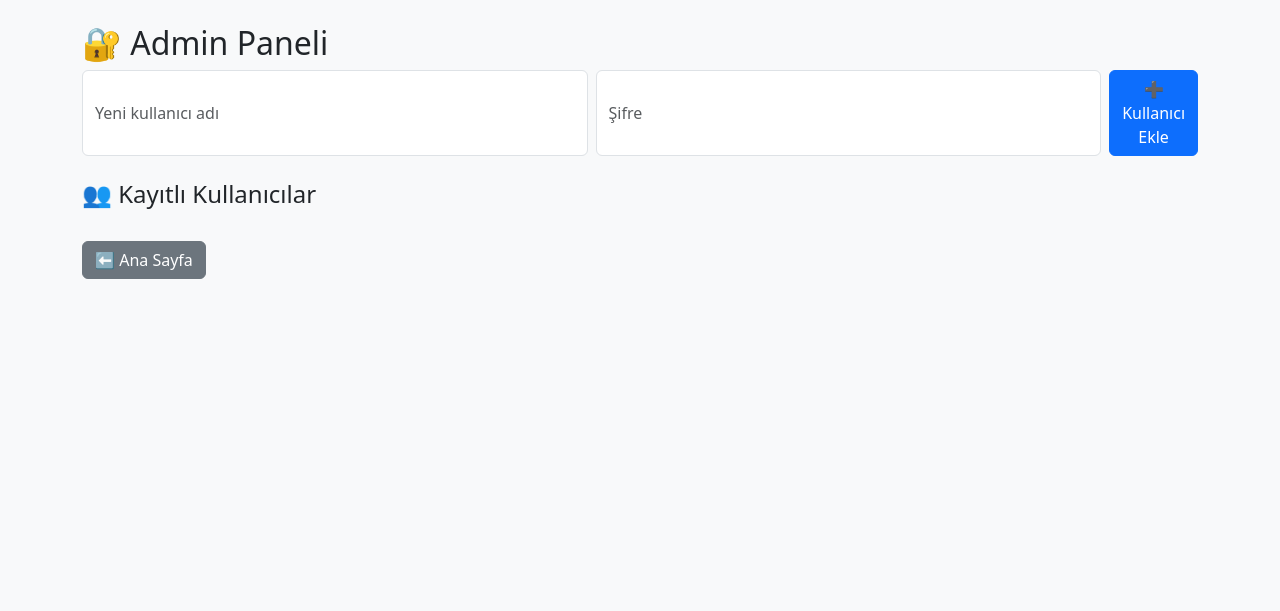
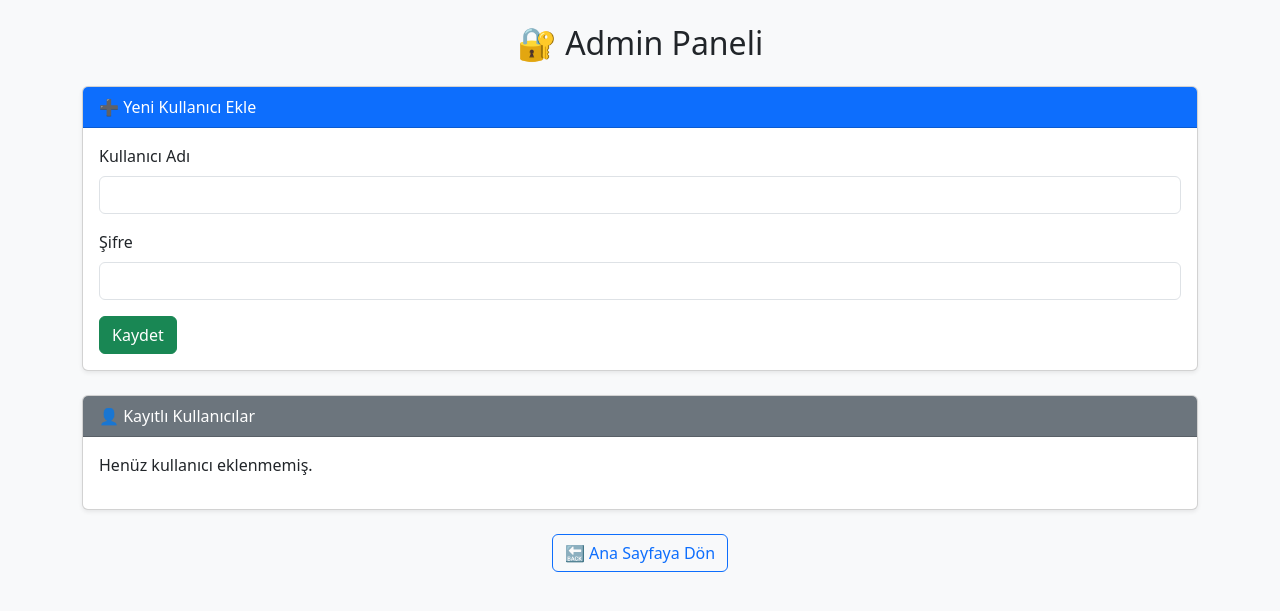
Before and after one commit to TeraH4wk/fiyat-paneli, a Flask app: template templates/admin.html in a window 1280 px wide. Shown: the top 611 px of the page. Run offline with Flask 3, Linux system fonts and the light colour scheme; the template is opened without the code that fills it, so the values that code supplies are empty.

Commit message:
Yeni Güncelleme

```diff
--- a/app.py
+++ b/app.py
@@ -5,7 +5,7 @@ import json
 from dotenv import load_dotenv
 from datetime import datetime, timedelta
 
-# Ortam değişkenlerini yükle
+# Çevre değişkenlerini yükle
 load_dotenv()
 
 UPLOAD_KLASORU = os.path.dirname(os.path.abspath(__file__))
@@ -14,10 +14,11 @@ KULLANICI_DOSYA_YOLU = os.path.join(UPLOAD_KLASORU, "kullanicilar.json")
 app = Flask(__name__)
 app.secret_key = os.getenv("SECRET_KEY")
 
+# Yanlış girişleri izleme
 YANLIS_GIRIS_SAYISI = {}
 ENGELLENEN_KULLANICILAR = {}
 
-# Eğer kullanıcı dosyası yoksa admin'i yaz
+# Varsayılan admin kullanıcısı
 if not os.path.exists(KULLANICI_DOSYA_YOLU):
     with open(KULLANICI_DOSYA_YOLU, "w") as f:
         json.dump([{"kullanici": os.getenv("PANEL_KULLANICI"), "sifre": os.getenv("PANEL_SIFRE")}], f)
@@ -34,28 +35,29 @@ def kullanici_dogrula(kullanici, sifre):
 
 @app.route("/admin", methods=["GET", "POST"])
 def admin_panel():
-    if not session.get("giris") or session.get("kullanici") != os.getenv("PANEL_KULLANICI"):
+    if not (session.get("giris") and session.get("kullanici") == os.getenv("PANEL_KULLANICI")):
         return redirect(url_for("login"))
-
-    with open(KULLANICI_DOSYA_YOLU, "r") as f:
-        kullanicilar = json.load(f)
 
     if request.method == "POST":
         yeni_kullanici = request.form.get("yeni_kullanici")
         yeni_sifre = request.form.get("yeni_sifre")
 
-        if yeni_kullanici and yeni_sifre:
-            kullanicilar.append({"kullanici": yeni_kullanici, "sifre": yeni_sifre})
-            with open(KULLANICI_DOSYA_YOLU, "w") as f:
-                json.dump(kullanicilar, f)
-            flash("✅ Yeni kullanıcı eklendi!", "success")
-        else:
-            flash("❌ Boş alan bırakılamaz.", "danger")
+        with open(KULLANICI_DOSYA_YOLU, "r") as f:
+            veriler = json.load(f)
 
+        veriler.append({"kullanici": yeni_kullanici, "sifre": yeni_sifre})
+
+        with open(KULLANICI_DOSYA_YOLU, "w") as f:
+            json.dump(veriler, f)
+
+        flash("Yeni kullanıcı eklendi", "success")
         return redirect(url_for("admin_panel"))
 
+    # GET: Kullanıcıları oku ve sayfaya yolla
+    with open(KULLANICI_DOSYA_YOLU, "r") as f:
+        kullanicilar = json.load(f)
+
     return render_template("admin.html", kullanicilar=kullanicilar)
-
 
 
 @app.route("/", methods=["GET"])
--- a/templates/admin.html
+++ b/templates/admin.html
@@ -3,35 +3,69 @@
 <head>
     <meta charset="UTF-8">
     <title>Admin Paneli</title>
+    <meta name="viewport" content="width=device-width, initial-scale=1">
     <link href="https://cdn.jsdelivr.net/npm/bootstrap@5.3.0/dist/css/bootstrap.min.css" rel="stylesheet">
 </head>
-<body class="p-4 bg-light">
-    <div class="container">
-        <h2>🔐 Admin Paneli</h2>
+<body class="bg-light">
+<div class="container py-4">
+    <h2 class="mb-4 text-center">🔐 Admin Paneli</h2>
 
-        <form action="/admin" method="post" class="mb-4 d-flex gap-2">
-            <input type="text" name="yeni_kullanici" placeholder="Yeni kullanıcı adı" class="form-control" required>
-            <input type="password" name="yeni_sifre" placeholder="Şifre" class="form-control" required>
-            <button type="submit" class="btn btn-primary">➕ Kullanıcı Ekle</button>
-        </form>
-
+    <!-- Flash mesajlar -->
     {% with messages = get_flashed_messages(with_categories=true) %}
         {% for kategori, mesaj in messages %}
-                <div class="alert alert-{{ kategori }} alert-dismissible fade show" role="alert">
+            <div class="alert alert-{{ 'success' if kategori == 'success' else 'danger' }} alert-dismissible fade show" role="alert">
                 {{ mesaj }}
                 <button type="button" class="btn-close" data-bs-dismiss="alert"></button>
             </div>
         {% endfor %}
     {% endwith %}
 
-        <h4>👥 Kayıtlı Kullanıcılar</h4>
-        <ul class="list-group">
-            {% for kullanici in kullanicilar %}
-                <li class="list-group-item">{{ kullanici.kullanici }}</li>
+    <!-- Kullanıcı Ekle -->
+    <div class="card mb-4 shadow-sm">
+        <div class="card-header bg-primary text-white">➕ Yeni Kullanıcı Ekle</div>
+        <div class="card-body">
+            <form method="POST" action="/admin">
+                <div class="mb-3">
+                    <label for="yeni_kullanici" class="form-label">Kullanıcı Adı</label>
+                    <input type="text" name="yeni_kullanici" id="yeni_kullanici" class="form-control" required>
+                </div>
+                <div class="mb-3">
+                    <label for="yeni_sifre" class="form-label">Şifre</label>
+                    <input type="password" name="yeni_sifre" id="yeni_sifre" class="form-control" required>
+                </div>
+                <button type="submit" class="btn btn-success">Kaydet</button>
+            </form>
+        </div>
+    </div>
+
+    <!-- Kullanıcı Listesi -->
+    <div class="card shadow-sm">
+        <div class="card-header bg-secondary text-white">👤 Kayıtlı Kullanıcılar</div>
+        <div class="card-body">
+            {% if kullanicilar %}
+                <table class="table table-striped">
+                    <thead>
+                        <tr>
+                            <th>Kullanıcı Adı</th>
+                        </tr>
+                    </thead>
+                    <tbody>
+                        {% for k in kullanicilar %}
+                            <tr>
+                                <td>{{ k.kullanici }}</td>
+                            </tr>
                         {% endfor %}
-        </ul>
+                    </tbody>
+                </table>
+            {% else %}
+                <p>Henüz kullanıcı eklenmemiş.</p>
+            {% endif %}
+        </div>
+    </div>
 
-        <a href="/" class="btn btn-secondary mt-4">⬅️ Ana Sayfa</a>
+    <div class="text-center mt-4">
+        <a href="/" class="btn btn-outline-primary">🔙 Ana Sayfaya Dön</a>
+    </div>
 </div>
 
 <script src="https://cdn.jsdelivr.net/npm/bootstrap@5.3.0/dist/js/bootstrap.bundle.min.js"></script>
```
Also changed, not shown: 1 other file. Lines whose indentation alone changed are shown as unchanged.
